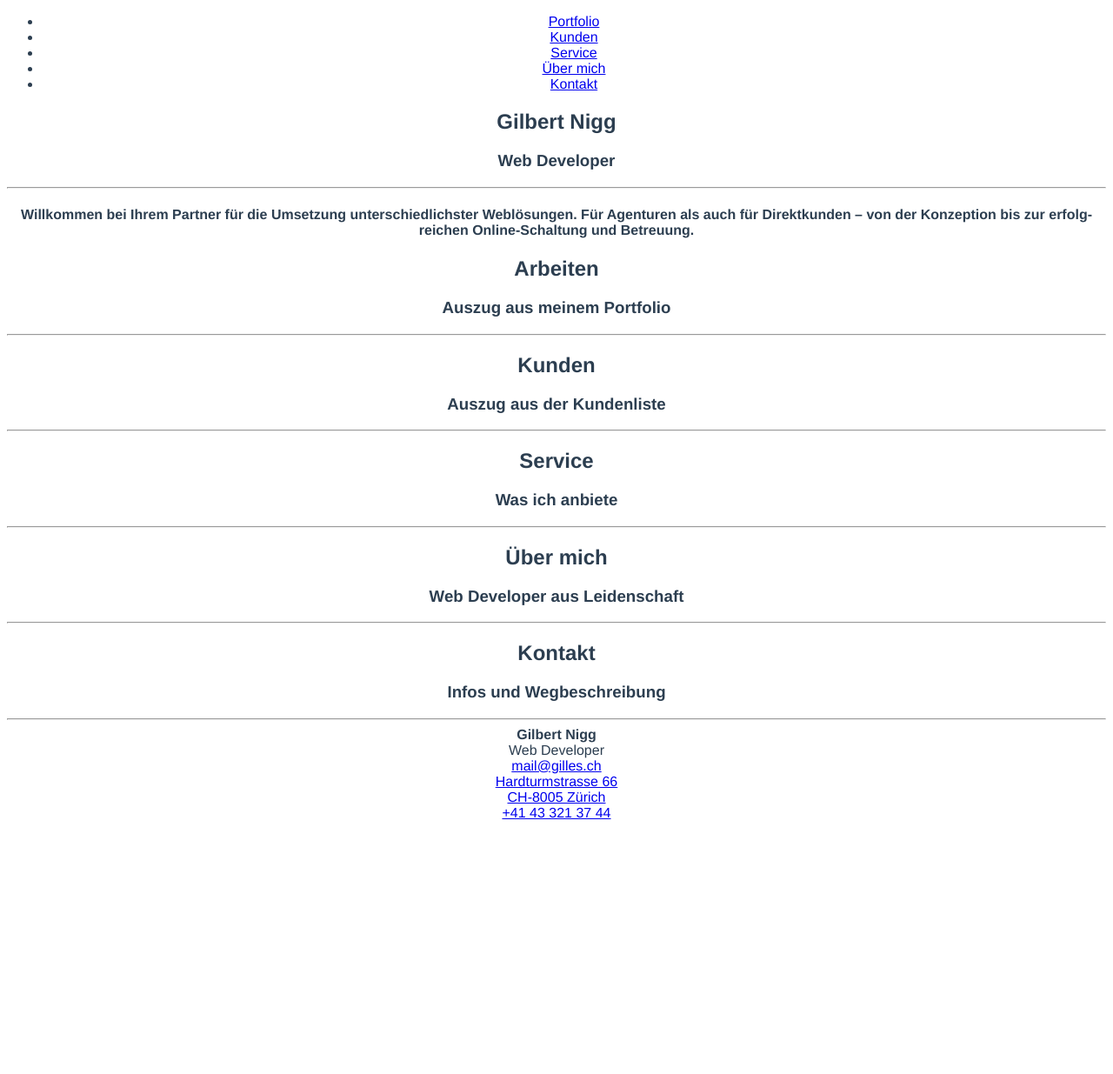
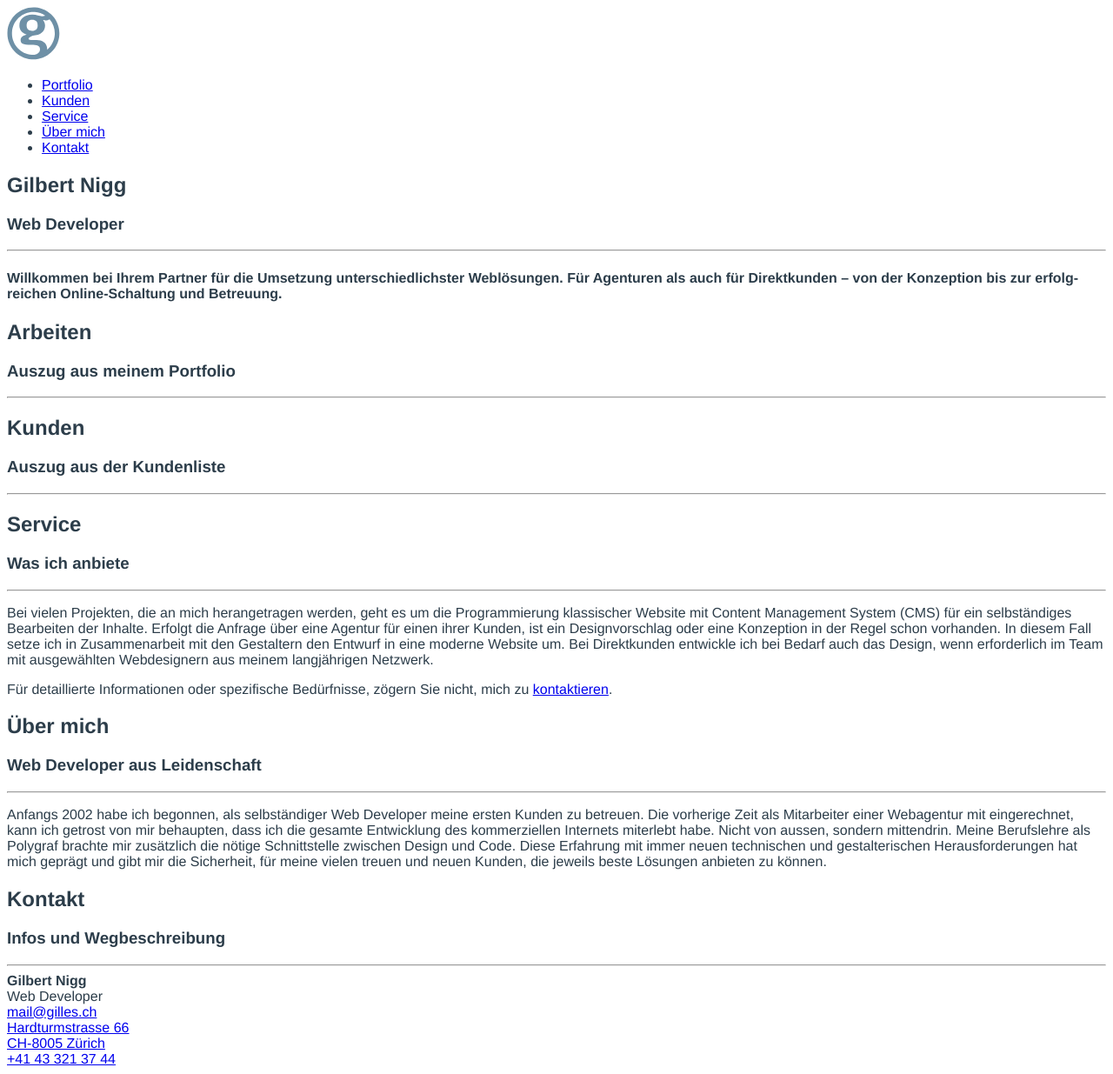
Before and after one commit to tiepdotme/gilles-ch, a Vue app: page / in a window 1280 px wide. Shown: the whole page at 87% size. Before the commit the page ends 952 px from the top, so only its background shows below. Built offline with nearby package versions, Linux system fonts and the light colour scheme.

Commit message:
Add some static content

```diff
--- a/src/App.vue
+++ b/src/App.vue
@@ -9,20 +9,6 @@
   font-family: "Avenir", Helvetica, Arial, sans-serif;
   -webkit-font-smoothing: antialiased;
   -moz-osx-font-smoothing: grayscale;
-  text-align: center;
-  color: #2c3e50;
-}
-
-#nav {
-  padding: 30px;
-
-  a {
-    font-weight: bold;
-    color: #2c3e50;
-
-    &.router-link-exact-active {
-      color: #42b983;
-    }
-  }
+  color: #2c3d4a;
 }
 </style>
--- a/src/components/Header.vue
+++ b/src/components/Header.vue
@@ -1,5 +1,19 @@
 <template>
-  <header></header>
+  <header>
+    <div>
+      <a href="#intro" class="logo__link">
+        <svg viewBox="0 0 60 60" version="1.1" role="img" class="logo__image">
+          <title>Logo gilles.ch</title>
+          <g>
+            <path
+              d="M52.263,10.647C47.089,4.699 39.917,1.123 32.056,0.573C15.833,-0.562 1.709,11.716 0.572,27.941C-0.561,44.167 11.718,58.293 27.939,59.427C44.161,60.567 58.283,48.284 59.426,32.057C59.974,24.197 57.432,16.594 52.263,10.647ZM5.757,28.304C6.692,14.936 18.328,4.821 31.695,5.754C35.962,6.053 39.97,7.456 43.436,9.765C42.248,10.26 41.01,10.534 39.723,10.534C36.782,10.534 33.831,8.665 28.655,8.665C19.958,8.665 14.135,13.554 14.135,20.96C14.135,26.135 16.939,29.658 22.402,31.24C18.519,32.462 15.5,33.898 15.5,37.495C15.5,41.091 17.658,43.031 27.433,43.031C34.194,43.031 37.497,44.109 37.497,48.063C37.497,51.339 34.723,54.216 29.476,54.264C29.084,54.257 28.697,54.27 28.302,54.241C14.938,53.308 4.822,41.671 5.757,28.304ZM34.84,20.886C34.84,24.915 32.683,27.072 28.586,27.072C24.704,27.072 22.33,25.131 22.33,20.962C22.33,16.862 24.56,14.633 28.586,14.633C32.756,14.632 34.84,16.79 34.84,20.886ZM54.241,31.694C53.764,38.506 50.5,44.463 45.652,48.555C45.666,48.295 45.694,48.045 45.694,47.776C45.694,40.373 39.44,37.426 33.618,37.426C25.063,37.426 24.559,37.28 24.559,35.912C24.559,34.763 26.859,33.396 29.447,32.462C38.002,32.462 43.251,27.647 43.251,21.317C43.251,17.365 40.875,14.918 40.875,14.918C40.875,14.918 41.956,15.35 43.684,15.35C45.473,15.35 46.953,14.998 48.408,14.136C52.24,18.586 54.3,24.144 54.3,29.961C54.299,30.538 54.285,31.117 54.241,31.694Z"
+              style="fill:rgb(110,144,166);fill-rule:nonzero;"
+            />
+          </g>
+        </svg>
+      </a>
+    </div>
+  </header>
 </template>
 
 <script>
@@ -9,4 +23,15 @@ export default {
 </script>
 
 <!-- Add "scoped" attribute to limit CSS to this component only -->
-<style scoped lang="scss"></style>
+<style scoped lang="scss">
+.logo {
+  &__link {
+    width: 3.8rem;
+    display: inline-block;
+  }
+  &__image {
+    width: 100%;
+    height: auto;
+  }
+}
+</style>
--- a/src/components/Service.vue
+++ b/src/components/Service.vue
@@ -3,6 +3,21 @@
     <h2 v-html="titleH2" />
     <h3 v-html="titleH3" />
     <hr />
+    <p>
+      Bei vielen Projekten, die an mich herangetragen werden, geht es um die
+      Programmierung klassischer Website mit Content Management System (CMS) für
+      ein selbständiges Bearbeiten der Inhalte. Erfolgt die Anfrage über eine
+      Agentur für einen ihrer Kunden, ist ein Designvorschlag oder eine
+      Konzeption in der Regel schon vorhanden. In diesem Fall setze ich in
+      Zusammenarbeit mit den Gestaltern den Entwurf in eine moderne Website um.
+      Bei Direktkunden entwickle ich bei Bedarf auch das Design, wenn
+      erforderlich im Team mit ausgewählten Webdesignern aus meinem langjährigen
+      Netzwerk.
+    </p>
+    <p>
+      Für detaillierte Informationen oder spezifische Bedürfnisse, zögern Sie
+      nicht, mich zu <a href="#kontakt">kontaktieren</a>.
+    </p>
   </div>
 </template>
 
--- a/src/components/UeberMich.vue
+++ b/src/components/UeberMich.vue
@@ -3,6 +3,18 @@
     <h2 v-html="titleH2" />
     <h3 v-html="titleH3" />
     <hr />
+    <p>
+      Anfangs 2002 habe ich begonnen, als selbständiger Web Developer meine
+      ersten Kunden zu betreuen. Die vorherige Zeit als Mitarbeiter einer
+      Webagentur mit eingerechnet, kann ich getrost von mir behaupten, dass ich
+      die gesamte Entwicklung des kommerziellen Internets miterlebt habe. Nicht
+      von aussen, sondern mittendrin. Meine Berufslehre als Polygraf brachte mir
+      zusätzlich die nötige Schnittstelle zwischen Design und Code. Diese
+      Erfahrung mit immer neuen technischen und gestalterischen
+      Herausforderungen hat mich geprägt und gibt mir die Sicherheit, für meine
+      vielen treuen und neuen Kunden, die jeweils beste Lösungen anbieten zu
+      können.
+    </p>
   </div>
 </template>
 
```
